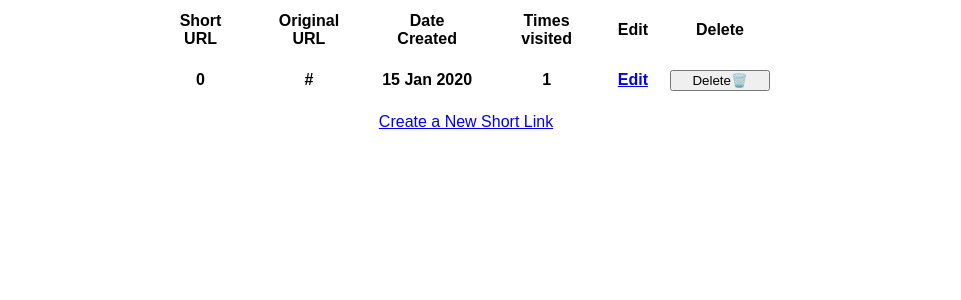
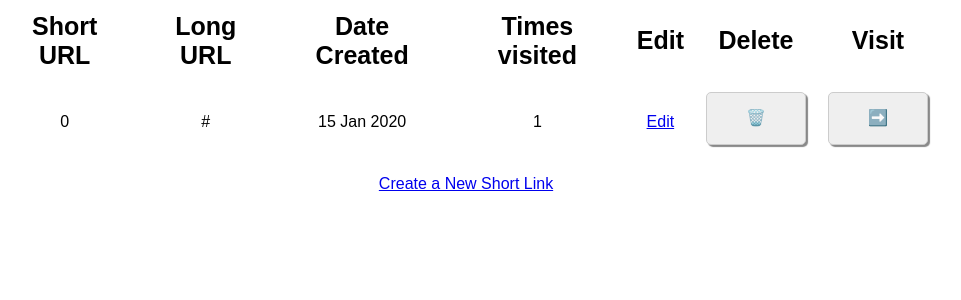
Before and after one commit to j-dowell/url-shortener, a Node server app: template views/urls_index.ejs in a window 1280 px wide. Shown: the part 135-435 px from the top of the page, without its empty margins (174-1135 px from the left). Run offline with Node 20, Linux system fonts and the light colour scheme; the template is opened without the code that fills it: most values are stand-ins (such as "Sample title", 1, 10 or a date in 2020); lists and menus that the app fills with data are empty.

Commit message:
styling, added visit site button

```diff
--- a/views/urls_index.ejs
+++ b/views/urls_index.ejs
@@ -2,31 +2,60 @@
 <html lang="en">
 <head>
   <title>TinyApp</title>
+  <style>
+        th {
+          font-weight: normal;
+        }
+        #title {
+          font-size: 25px;
+          font-weight: bold;
+        }
+        #sub1 {
+            text-align: center;
+            font-size: 1.0em;
+            line-height: 200%;
+        }
+        #sub1 {
+            display: inline-block;
+            height: 100%;
+            width: 100%;
+            margin-bottom: 0.5em;
+            padding-top: .6em;
+            padding-bottom: .6em;
+            border-radius: 5px;
+            border: solid #cccccc 1px;
+            box-shadow: 2px 2px 1px #888888;
+        }
+  </style>
 </head>
 <body>
     <header>
         <% include partials/_header %>
     </header>
     <% if (userObj) { %>
-    <table cellpadding="10" style="width:50%" align="center">
+    <table cellpadding="10" style="width:75%" align="center">
         <tr>
-            <th>Short URL</th>
-            <th>Original URL</th>
-            <th>Date Created</th>
-            <th>Times visited</th>
-            <th>Edit</th>
-            <th>Delete</th>
+            <th id="title">Short URL</th>
+            <th id="title">Long URL</th>
+            <th id="title">Date Created</th>
+            <th id="title">Times visited</th>
+            <th id="title">Edit</th>
+            <th id="title">Delete</th>
+            <th id="title">Visit</th>
         </tr>
         <% for (let url in urls) { %>
             <% if (userObj && urls[url].userID === userObj.id) { %>
-                <form method="POST" action="/urls/<%= url %>/delete">
+
                 <tr>
                     <th><%= url %></th>
                     <th><%= urls[url].longURL%></th>
                     <th><%= urls[url].date %></th>
                     <th><%= urls[url].count %></th>
                     <th><a href="/urls/<%= url %>"> Edit </a></th>
-                    <th><input type="submit" value="Delete🗑️" style="width:100px"></form></th>
+                    <form method="POST" action="/urls/<%= url %>/delete">
+                    <th><input type="submit" value="🗑️" id="sub1" style="width:100px"></form></th>
+                    <form method="GET" action="/u/<%= url %>">
+                    <th><input type="submit" value="➡️" id="sub1" style="width:100px"></form></th>
                 </tr>
             <% } %>
         <% }; %>
--- a/views/urls_show.ejs
+++ b/views/urls_show.ejs
@@ -27,6 +27,7 @@
             </form>
         </div>
     <p><a href="/urls">Click here to see all shortened URLs</a></p>
+    <p><a href="/u/<%= urls.shortURL %>">Click here to visit URL</a></p>
     <% }; %>
 </body>
 </html>
```
